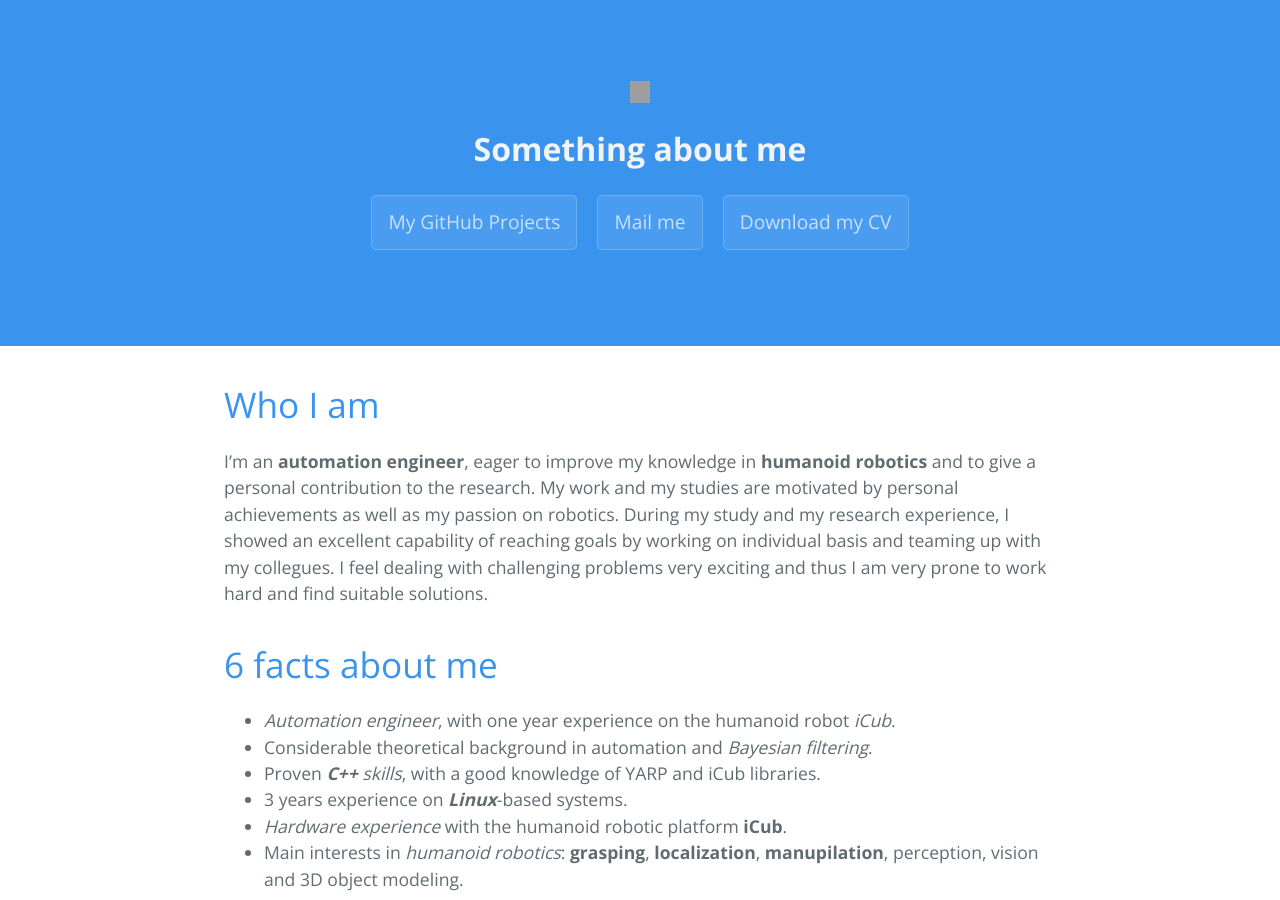
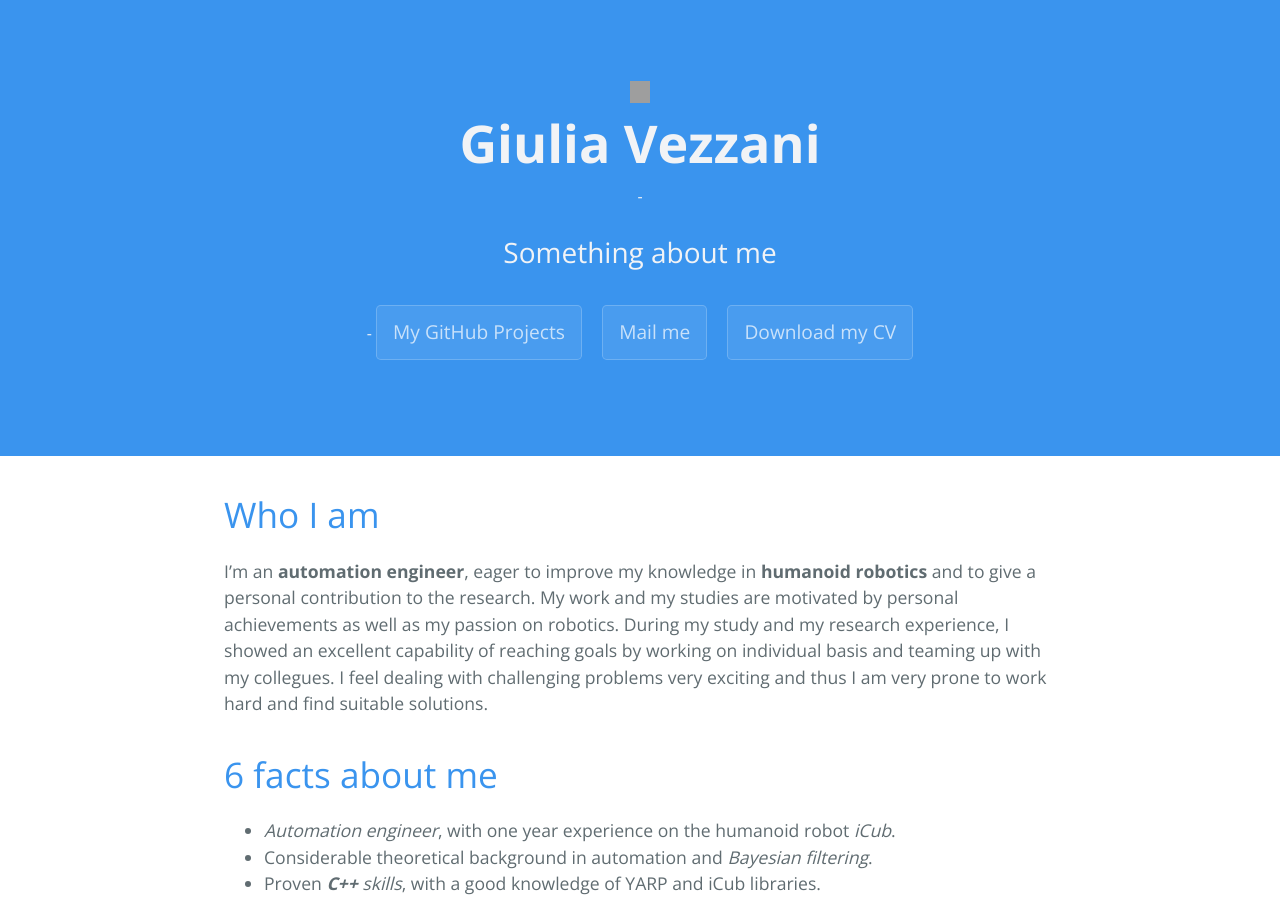
Before and after one commit to giuliavezzani/giuliavezzani_old.github.io, a Jekyll site: the page built from index.md, in a window 1280 px wide and 900 px high. Built offline with Jekyll 4.4.1, drawn with Linux system fonts in a browser that asks for light colours; our own code applies the rules of GitHub Pages for plain Markdown files; grey boxes are pictures that could not be loaded.

Commit message:
Update default.html

```diff
--- a/_layouts/default.html
+++ b/_layouts/default.html
@@ -11,9 +11,9 @@
   <body>
     <section class="page-header">
       <a class="img"> </a>
-      <h1 cllass="project-tagline">{{ site.description | default: site.github.project_tagline }}</h2>
-        <a href='https://ass="project-name">{{ site.title | default: site.github.repository_name }}</h1>
-      <h2 cgithub.com/giuliavezzani' class="btn">My GitHub Projects</a>
+      <h1 class="project-name">{{ site.title | default: site.github.repository_name }}</h1>
+-      <h2 class="project-tagline">{{ site.description | default: site.github.project_tagline }}</h2>
+-        <a href='https://github.com/giuliavezzani' class="btn">My GitHub Projects</a>
       <a href="mailto:giulia.vezzani@iit.it" class="btn">Mail me</a>
       {% if site.show_downloads %}
         <a href='https://github.com/giuliavezzani/giuliavezzani.github.io/raw/master/files/cv-giulia-vezzani.pdf' class="btn">Download my CV</a>
```
